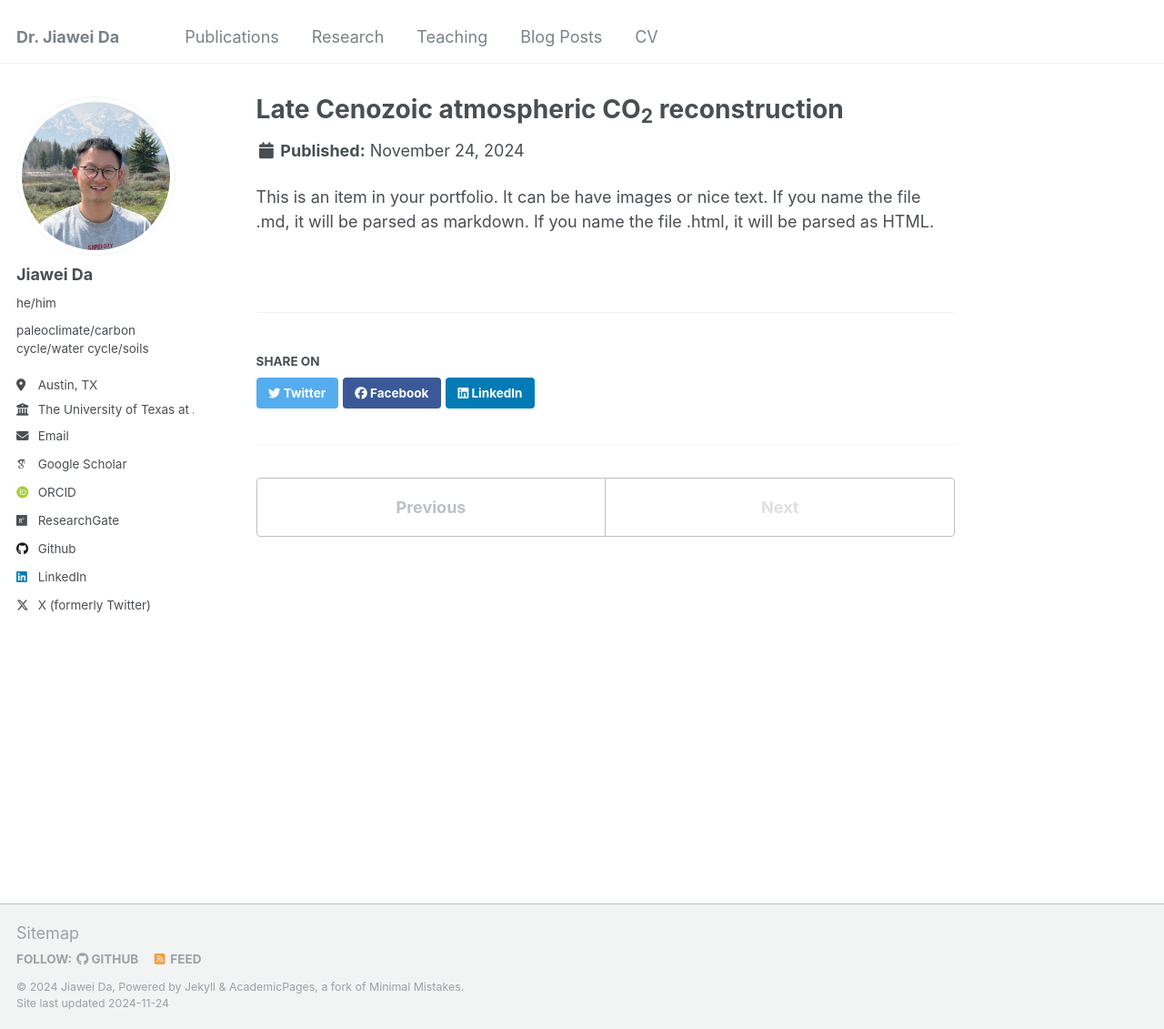
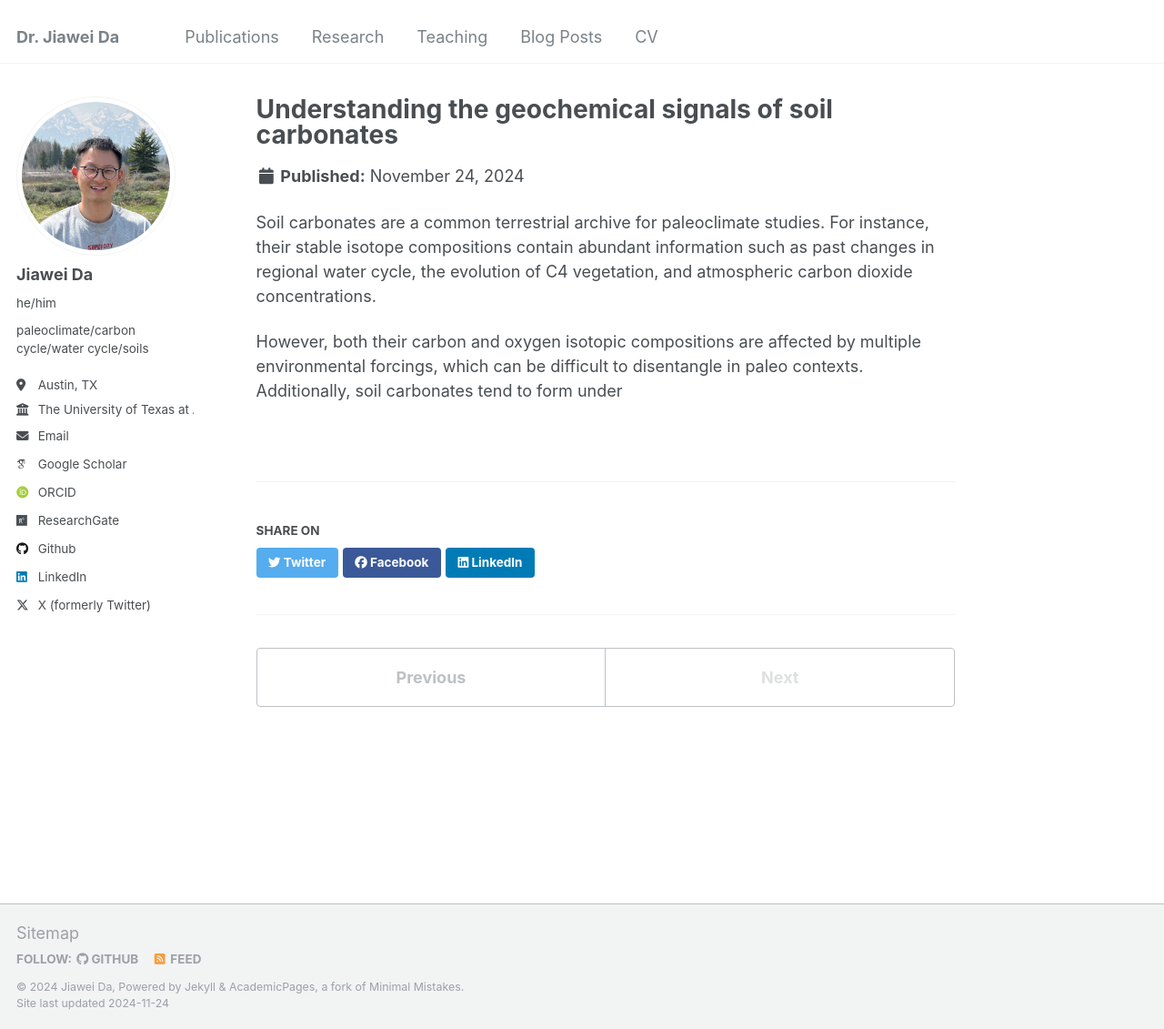
Before and after one commit to da-jiawei/da-jiawei.github.io, a Jekyll site: the page built from _research/research-2.md, in a window 1280 px wide and 1131 px high. Shown: the whole window at 91% size. Built offline with Jekyll 4.4.1, drawn with Linux system fonts in a browser that asks for light colours; some web fonts are replaced.

Commit message:
update research 2

```diff
--- a/_research/research-2.md
+++ b/_research/research-2.md
@@ -1,7 +1,9 @@
 ---
-title: "Late Cenozoic atmospheric CO<sub>2</sub> reconstruction"
-excerpt: "Understanding the role of CO<sub>2</sub> in major climate transitions. <br/><img src='/images/lvliang2.jpeg'>"
+title: "Understanding the geochemical signals of soil carbonates"
+excerpt: "It is imperative to understand what is recorded by those geochemical signals before applying them for paleoenvironmental reconstructions. <br/><img src='/images/CL_image.png'>"
 collection: research
 ---
 
-This is an item in your portfolio. It can be have images or nice text. If you name the file .md, it will be parsed as markdown. If you name the file .html, it will be parsed as HTML.
+Soil carbonates are a common terrestrial archive for paleoclimate studies. For instance, their stable isotope compositions contain abundant information such as past changes in regional water cycle, the evolution of C4 vegetation, and atmospheric carbon dioxide concentrations.
+
+However, both their carbon and oxygen isotopic compositions are affected by multiple environmental forcings, which can be difficult to disentangle in paleo contexts. Additionally, soil carbonates tend to form under
```
Also changed, not shown: _research/research-1.md (+5 -0 lines), images/CL_image.png (added), images/loess-paleosol.jpg, 1 other file.
